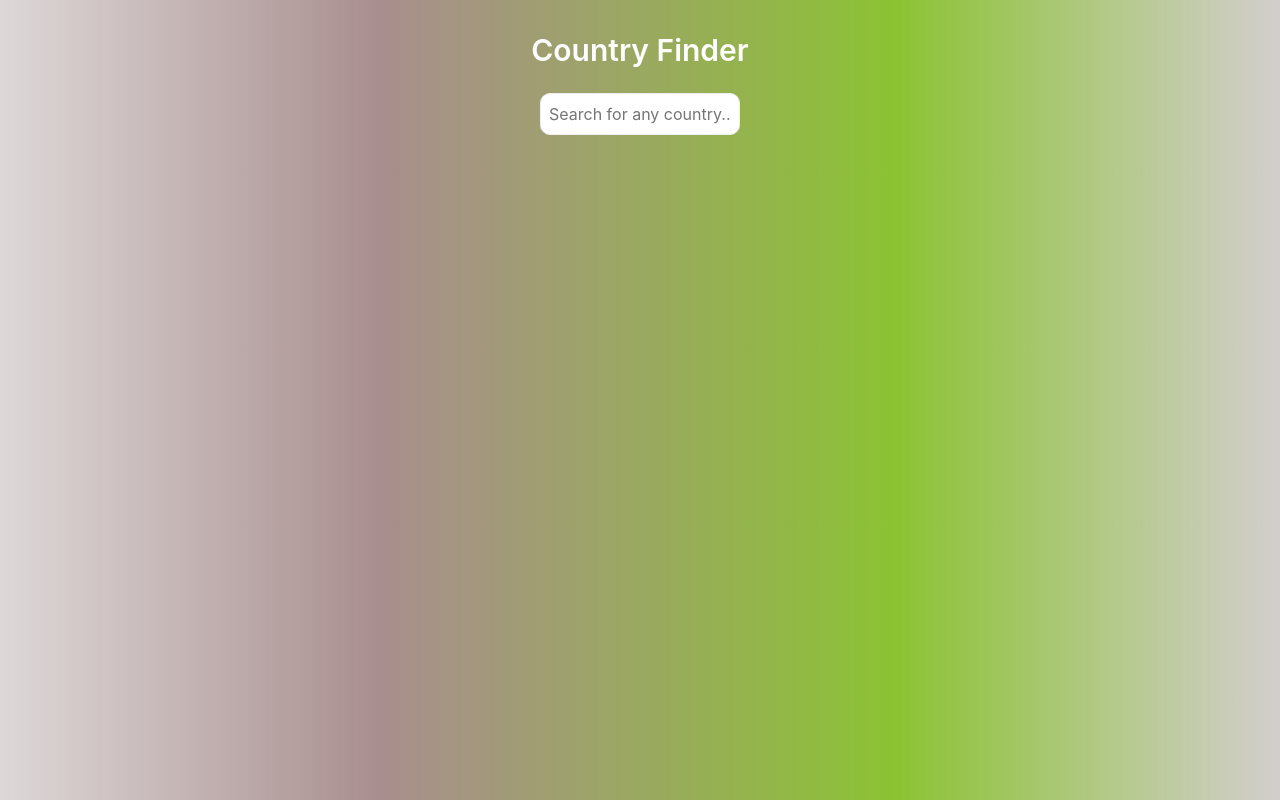
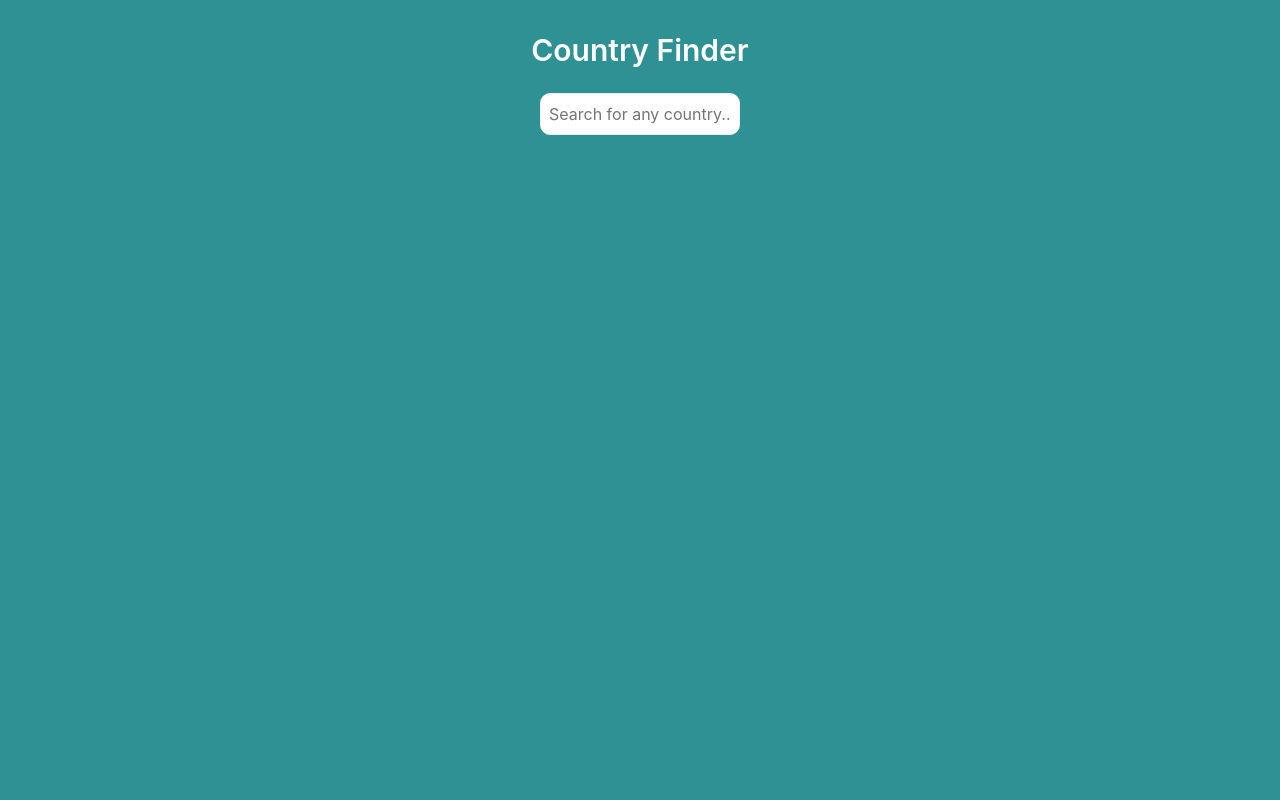
Before and after one commit to TryTooFly/goit-js-hw-10, a website built with Parcel: page src/index.html in a window 1280 px wide. Built offline with nearby package versions, Linux system fonts and the light colour scheme.

Commit message:
Update styles.css

```diff
--- a/src/css/styles.css
+++ b/src/css/styles.css
@@ -7,14 +7,8 @@ body {
     Ubuntu, Cantarell, 'Open Sans', 'Helvetica Neue', sans-serif;
   -webkit-font-smoothing: antialiased;
   -moz-osx-font-smoothing: grayscale;
-  background-color: rgba(120, 120, 120, 1);
-  background-image: linear-gradient(
-    90deg,
-    rgb(222, 216, 216) 0%,
-    rgba(183, 148, 148, 0.769) 30%,
-    rgba(154, 250, 0, 0.578) 70%,
-    rgb(211, 206, 206) 100%
-  );
+  background-color: rgb(46, 145, 147);
+
   line-height: 1.5;
   display: flex;
   flex-direction: column;
```
